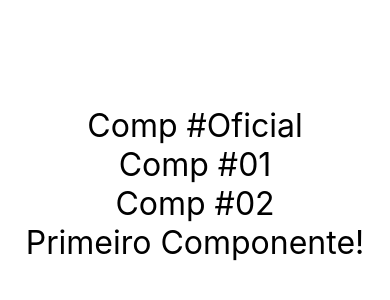
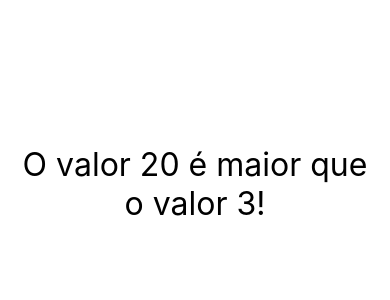
Before and after one commit to gustavocarvalho1997/Estudo-React-Native, a React Native app: screen / in a window 390 px wide. Shown: the part 238-538 px from the top of the page. Built offline with nearby package versions, Linux system fonts and the light colour scheme.

Commit message:
utilizando props

```diff
--- a/src/App.js
+++ b/src/App.js
@@ -2,15 +2,17 @@
 import React from 'react';
 import {View, StyleSheet} from 'react-native';
 
-import Comp, {Comp1, Comp2} from './components/Multi';
-import Primeiro from './components/Primeiro';
+import MinMax from './components/MinMax';
+// import Comp, {Comp1, Comp2} from './components/Multi';
+// import Primeiro from './components/Primeiro';
 
 export default () => (
     <View style={style.App}>
-        <Comp />
+        <MinMax min={3} max={20}/>
+        {/* <Comp />
         <Comp1 />
         <Comp2 />
-        <Primeiro />
+        <Primeiro /> */}
     </View>
 );
 
@@ -19,5 +21,6 @@
         flexGrow: 1,
         justifyContent: 'center',
         alignItems: 'center',
+        padding: 20,
     },
 });
--- /dev/null
+++ b/src/components/MinMax.js
@@ -0,0 +1,11 @@
+/* eslint-disable prettier/prettier */
+import React from 'react';
+import { Text } from 'react-native';
+import Estilo from './estilo';
+
+export default (props) => {
+    console.warn(props);
+    return (
+        <Text style={Estilo.TextoGrande}>O valor {props.max} é maior que o valor {props.min}!</Text>
+    );
+};
--- a/src/components/estilo.js
+++ b/src/components/estilo.js
@@ -4,5 +4,6 @@
 export default StyleSheet.create({
     TextoGrande: {
         fontSize: 32,
+        textAlign: 'center',
     },
 });
```
